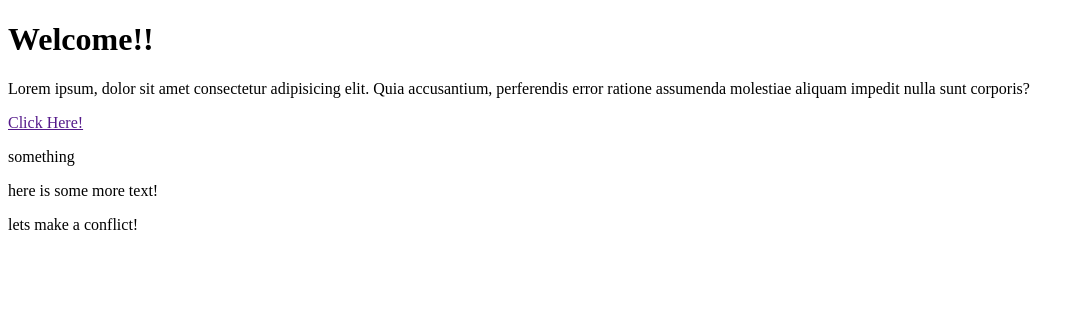
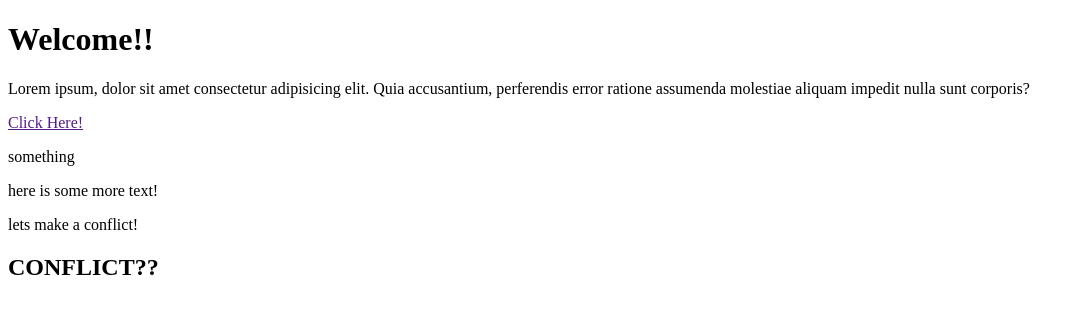
Before and after one commit to EstherEdell/shiny-couscous, a plain HTML site: page index.html in a window 1280 px wide. Shown: the whole page, without its empty margins (0-1084 px from the left). Drawn offline with Linux system fonts and the light colour scheme.

Commit message:
Update index.html

```diff
--- a/index.html
+++ b/index.html
@@ -14,5 +14,6 @@
 
     <p>here is some more text!</p>
     <p>lets make a conflict!</p>
+    <h2>CONFLICT??</h2>
 </body>
 </html>
```
